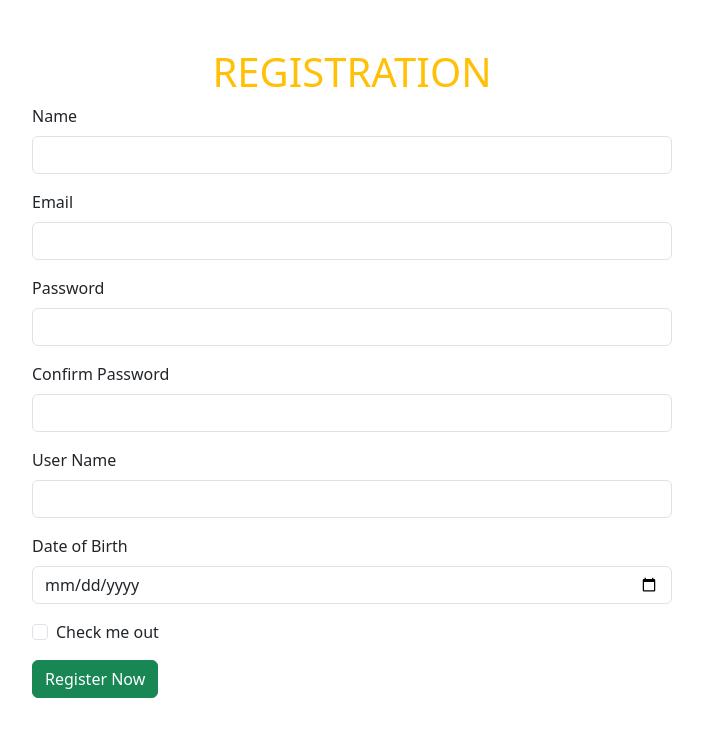
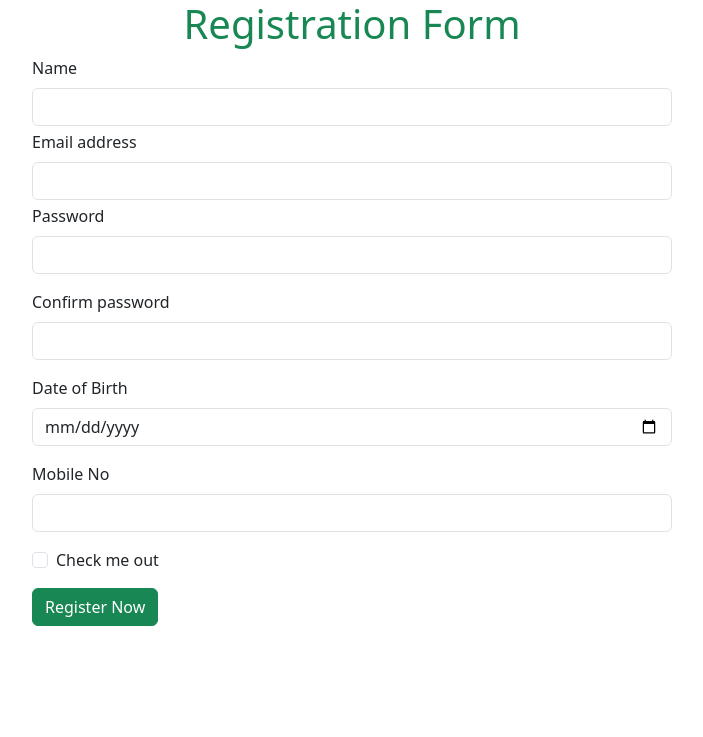
Before and after one commit to Uvaish7007/Registration_form1, a PHP site: page / in a window 1280 px wide. Shown: the top 737 px of the page, without its empty margins (288-991 px from the left). Run offline with PHP 8.4, Linux system fonts and the light colour scheme; some libraries are stand-ins or nearby versions.

Commit message:
Add files via upload
First Udemy Registratioin Form

```diff
--- a/index.php
+++ b/index.php
@@ -1,140 +1,117 @@
-<!DOCTYPE html>
-<html lang="en">
 
+<html  lang="en">
 <head>
     <meta charset="UTF-8">
-    <meta name="viewport" content="width=device-width, initial-scale=1.0">
-    <title>Form_1</title>
-    <link href="https://cdn.jsdelivr.net/npm/bootstrap@5.3.2/dist/css/bootstrap.min.css" rel="stylesheet"
-    integrity="sha384-T3c6CoIi6uLrA9TneNEoa7RxnatzjcDSCmG1MXxSR1GAsXEV/Dwwykc2MPK8M2HN" crossorigin="anonymous">
-    <link rel="stylesheet" href="https://cdnjs.cloudflare.com/ajax/libs/toastr.js/latest/toastr.min.css" integrity="sha512-vKMx8UnXk60zUwyUnUPM3HbQo8QfmNx7+ltw8Pm5zLusl1XIfwcxo8DbWCqMGKaWeNxWA8yrx5v3SaVpMvR3CA==" crossorigin="anonymous" referrerpolicy="no-referrer" />
+    <meta name="viewport" content="width=, initial-scale=1.0">
+    <title>Document</title>
+    <link href="https://cdn.jsdelivr.net/npm/bootstrap@5.3.2/dist/css/bootstrap.min.css" rel="stylesheet" integrity="sha384-T3c6CoIi6uLrA9TneNEoa7RxnatzjcDSCmG1MXxSR1GAsXEV/Dwwykc2MPK8M2HN" crossorigin="anonymous">
+</head>
+<body>
+  <?php
+       // Check if the data is coming or not
+    if (isset($_GET['submitregistration'])) {
+    echo 'OK';
 
-   <script src="https://cdnjs.cloudflare.com/ajax/libs/jquery/3.7.1/jquery.min.js" integrity="sha512-v2CJ7UaYy4JwqLDIrZUI/4hqeoQieOmAZNXBeQyjo21dadnwR+8ZaIJVT8EE2iyI61OV8e6M8PP2/4hpQINQ/g==" crossorigin="anonymous" referrerpolicy="no-referrer"></script>
-   <script src="https://unpkg.com/sweetalert/dist/sweetalert.min.js"></script>
-   <script src="https://cdnjs.cloudflare.com/ajax/libs/toastr.js/latest/toastr.min.js" integrity="sha512-VEd+nq25CkR676O+pLBnDW09R7VQX9Mdiij052gVCp5yVH3jGtH70Ho/UUv4mJDsEdTvqRCFZg0NKGiojGnUCw==" crossorigin="anonymous" referrerpolicy="no-referrer"></script>
+    // 1. DB connection Open
+    $conn = mysqli_connect('localhost','root','','registration_db');
 
 
-
-
-</head>
-
-<body>
-    <?php
-            if(isset($_GET['submitregistration'])) {
-                  //  echo 'ok';
-
-             //build Connection
-           $conn = mysqli_connect('localhost', 'root', '', 'form1_db');
-
-           // filter and snitize Data
+   // Always Filter the incoming Data
     $name = mysqli_real_escape_string($conn, $_GET['name']);
     $email = mysqli_real_escape_string($conn, $_GET['email']);
     $pass = mysqli_real_escape_string($conn, $_GET['pass']);
     $cpass = mysqli_real_escape_string($conn, $_GET['cpass']);
-        $uname = mysqli_real_escape_string($conn, $_GET['uname']);
     $dob = mysqli_real_escape_string($conn, $_GET['dob']);
-        if(isset($_GET['agree'])){
-         $agree = mysqli_real_escape_string($conn, $_GET['agree']);
-        }
+    $ph = mysqli_real_escape_string($conn, $_GET['ph']);
+
+
+    if($pass == $cpass){
+      $pass = md5($pass);
+   // 2. Build The query
+  //   echo '<div class="alert alert-success  offset-3 w-50 text-center" role="alert">
+  //        Password Matched!
+  //     </div>
+  // ';
+
+
+   $query =" INSERT INTO student_tbl(`name`,`email`,`password`,`dob`,`mobile`)
+   VALUE('$name','$email','$pass','$dob','$ph')";
+
+    mysqli_query($conn, $query);
+
+      echo
+        '<div class="alert alert-success  offset-3 w-50 text-center" role="alert">
+        Data Inserted in DataBase Sucessfully!
+     </div>';
 
 
 
-        if(isset($agree) && $agree == 'yes'){
-           // echo 'agree';
-
-
-           // check pss $ cpass matched
-           if ($pass == $cpass) {
-
-
-            $sql ="SELECT * FROM student1_tbl WHERE username='$uname' OR email ='$email'";
-                $result = mysqli_query($conn,$sql);
-                $count = mysqli_num_rows($result);
-
-
-                if($count > 0){
-                    echo ' <script> swal("eroor!", "Username & Email Already Exist!", "error"); </script> ';
-                }else{
-                   // echo 'username and email not avalable in db';
-
-                    $sql = "INSERT INTO student1_tbl(`name`,`email`,`password`,`username`,`dob`) VALUE('$name','$email','$pass','$uname','$dob')";
-
-                    mysqli_query($conn, $sql);
-
-                    echo '<script>swal("SUCCESS!", "Registered Successfully!", "success");</script>' ;
-
-                    mysqli_close($conn);
-
+    }else {
+      echo '<div class="alert alert-danger w-50 text-center offset-3" role="alert">
+            Password Not Matched!
+           </div>
+    ';
     }
 
-           }else{   // password block
-                echo '<script>Command: toastr["error"]("Password Not Matched!")
-                </script>';
-           }
-
-
-
-        }else {   //agree else here
-            echo '<script>swal("eroor!", "Clicked Terms & Condition!", "error");</script>' ;
-        }
+    //5.  DB Connection Close
+         mysqli_close($conn);
 
 
     }
 
 
+
+    // else{
+    // echo 'No';
+    // }
+
+
   ?>
 
-
-
-    <form action="<?php echo $_SERVER['PHP_SELF']; ?>" method="$_GET" class="offset-3  w-50 mt-5">
-        <h1 class="text-warning text-center">REGISTRATION</h1>
+<form action="<?php echo $_SERVER['PHP_SELF'] ?>" method="$_GET" class="offset-3 w-50">
+    <h1 class="text-success text-center">Registration Form</h1>
+    <div class="mb-3">
+    <label for="exampleInputEmail1" class="form-label">Name</label>
+    <input type="text" name="name" class="form-control" >
+    <div id="name" class="form-text"></div>
 
   <div class="mb-3">
-            <label for="exampleInputEmail1" class="form-label">Name</label>
-            <input type="text" name="name" class="form-control" id="name">
-            <div id="name" class="form-text"></div>
-        </div>
+    <label for="exampleInputEmail1" class="form-label">Email address</label>
+    <input type="text" name="email" class="form-control" >
+    <div id="email" class="form-text"></div>
+
   <div class="mb-3">
-            <label for="exampleInputPassword1" class="form-label">Email</label>
-            <input type="email" name="email" class="form-control" id="email">
+    <label for="exampleInputPassword1" class="form-label">Password</label>
+    <input type="password" name="pass" class="form-control" id="password">
   </div>
 
   <div class="mb-3">
-            <label for="exampleInputPassword1" class="form-label">Password</label>
-            <input type="password" name="pass" class="form-control" id="pass">
+    <label for="exampleInputPassword1" class="form-label">Confirm password</label>
+    <input type="password" name="cpass" class="form-control" id="cpassword">
   </div>
 
   <div class="mb-3">
-            <label for="exampleInputPassword1" class="form-label">Confirm Password</label>
-            <input type="password" name="cpass" class="form-control" id="pass">
+    <label for="exampleInputPassword1" class="form-label">Date of Birth</label>
+    <input type="date" name="dob" class="form-control" id="date">
+  </div>
+
+  <div class="mb-3">
+    <label for="exampleInputPassword1" class="form-label">Mobile No</label>
+    <input type="number" name="ph" class="form-control" id="mobile">
   </div>
 
 
-        <div class="mb-3">
-            <label for="exampleInputPassword1" class="form-label">User Name</label>
-            <input type="text" name="uname" class="form-control" id="uname">
+  <div class="mb-3 form-check">
+    <input type="checkbox" class="form-check-input" id="Check">
+    <label class="form-check-label" for="exampleCheck1">Check me out</label>
   </div>
 
-        <div class="mb-3">
-            <label for="exampleInputPassword1" class="form-label">Date of Birth</label></label>
-            <input type="date" name="dob" class="form-control" id="date">
-        </div>
-
-        <div class="mb-3 form-check">
-            <input type="checkbox" name="agree" value="yes" class="form-check-input" id="exampleCheck1">
-            <label class="form-check-label" for="exampleCheck1">Check me out</label>
-        </div>
   <input type="submit" name="submitregistration" class="btn btn-success" value="Register Now"/>
 </form>
 
 
 
 
-
-
-    <script src="https://cdn.jsdelivr.net/npm/bootstrap@5.3.2/dist/js/bootstrap.bundle.min.js"
-        integrity="sha384-C6RzsynM9kWDrMNeT87bh95OGNyZPhcTNXj1NW7RuBCsyN/o0jlpcV8Qyq46cDfL"
-        crossorigin="anonymous"></script>
+<script src="https://cdn.jsdelivr.net/npm/bootstrap@5.3.2/dist/js/bootstrap.bundle.min.js" integrity="sha384-C6RzsynM9kWDrMNeT87bh95OGNyZPhcTNXj1NW7RuBCsyN/o0jlpcV8Qyq46cDfL" crossorigin="anonymous"></script>
 </body>
-
 </html>
```
Lines whose indentation alone changed are shown as unchanged.
